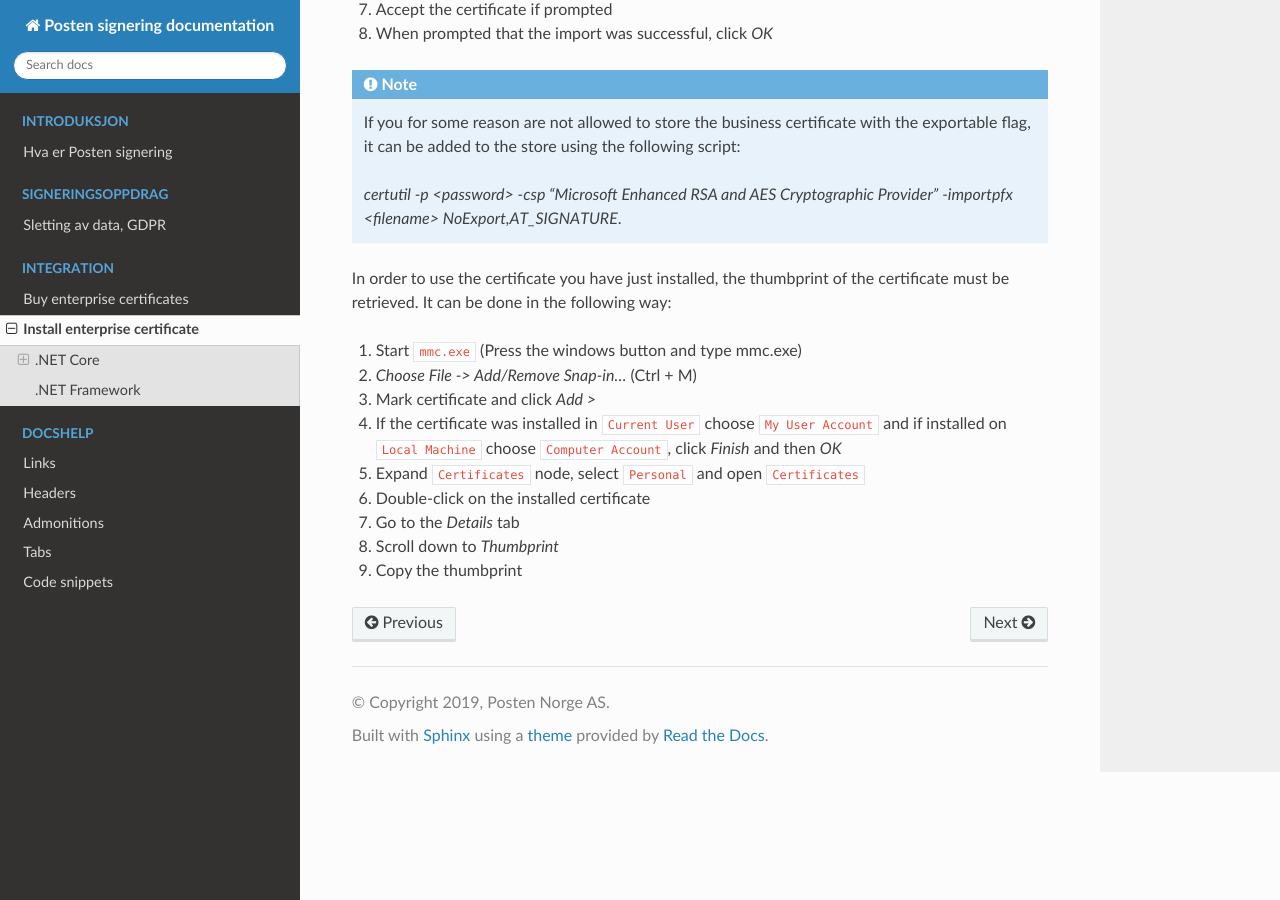
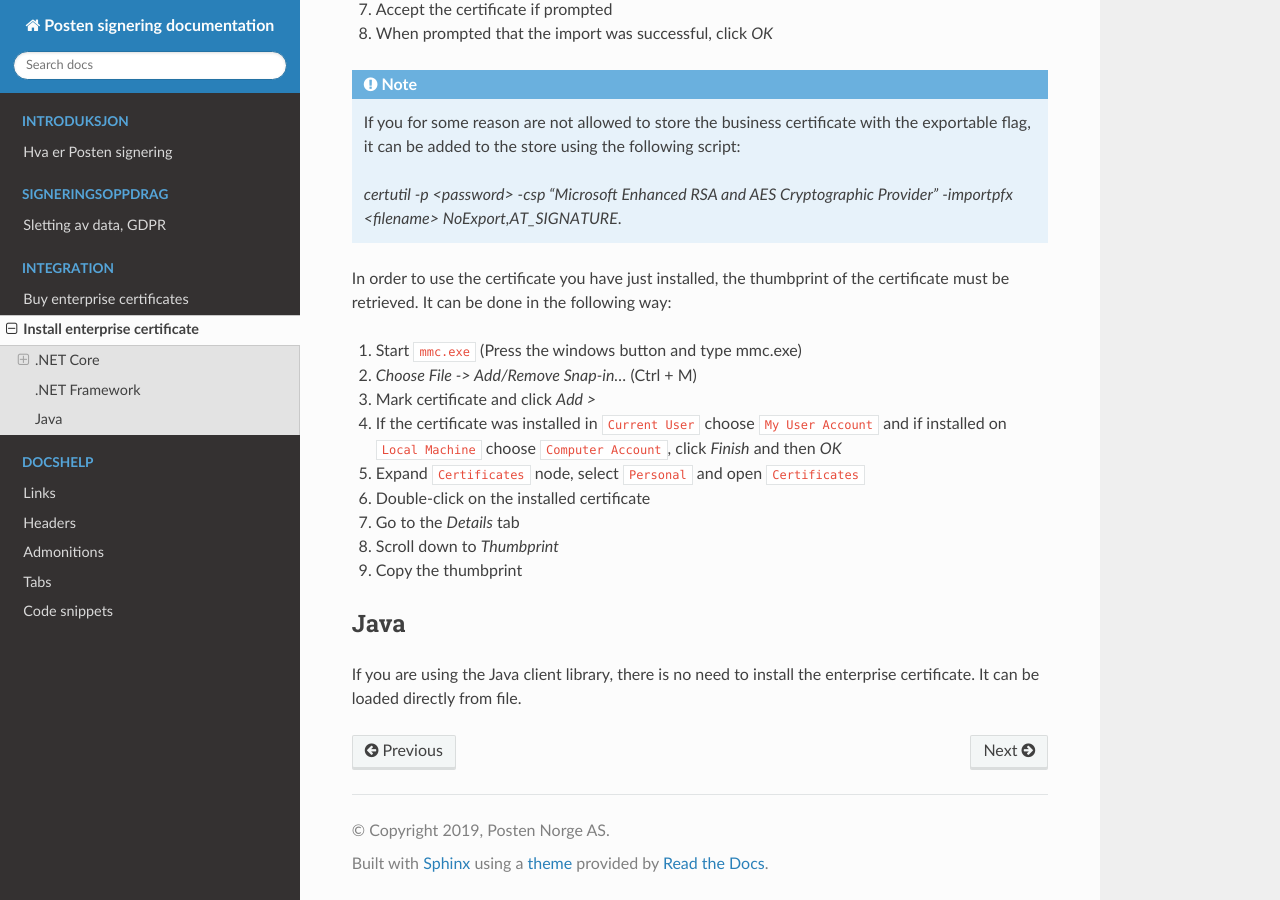
Before and after one commit to ramonarellano/signering-docs, a Sphinx documentation site: the page built from source/install-enterprise-certificate.rst, in a window 1280 px wide and 900 px high, scrolled down 1813 px. Built offline with Sphinx 7.4.7 and the Read the Docs theme 2.0.0, drawn with Linux system fonts in a browser that asks for light colours.

Commit message:
Installer virksomhetssertifikat for Java

```diff
--- a/source/install-enterprise-certificate.rst
+++ b/source/install-enterprise-certificate.rst
@@ -116,3 +116,8 @@ In order to use the certificate you have just installed, the thumbprint of the c
 #. Go to the *Details* tab
 #. Scroll down to *Thumbprint*
 #. Copy the thumbprint
+
+Java
+=====
+
+If you are using the Java client library, there is no need to install the enterprise certificate. It can be loaded directly from file.
```
